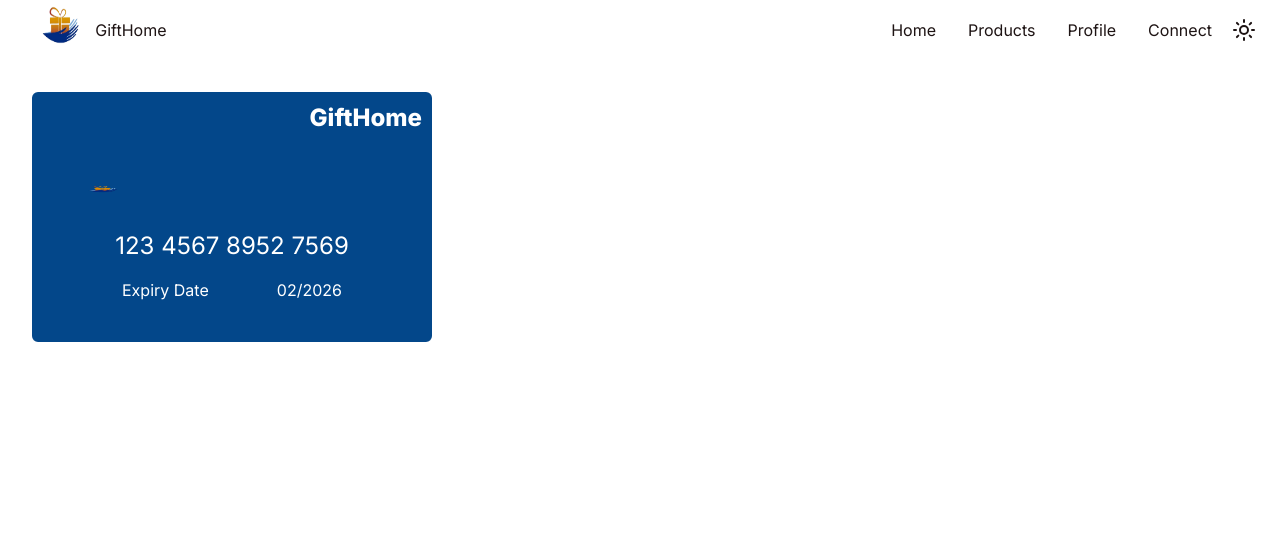
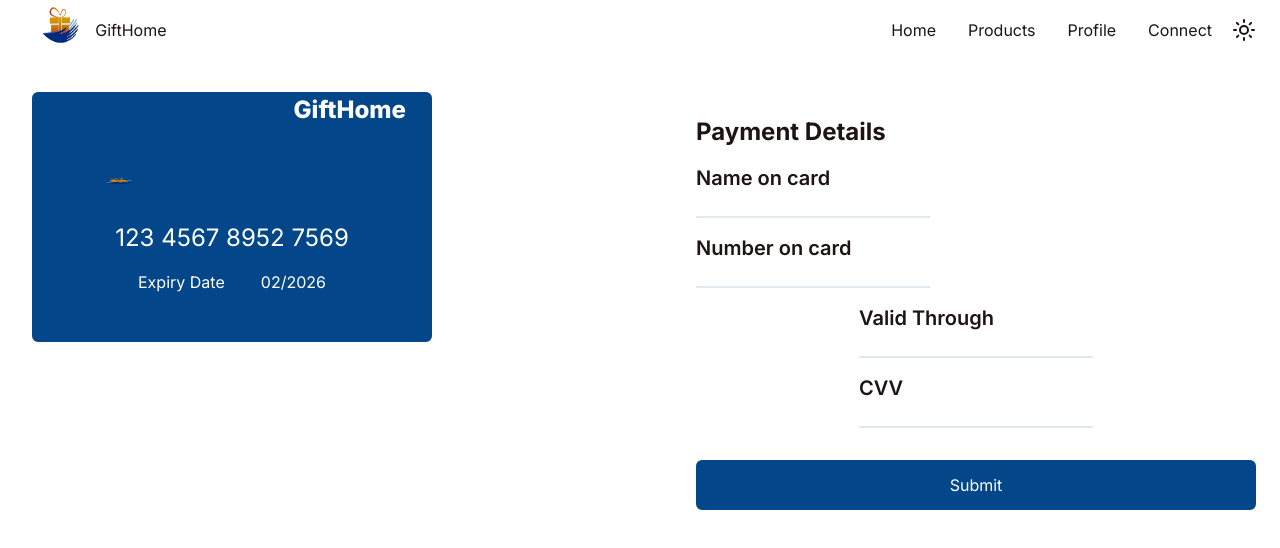
Before and after one commit to Preciousnnebuogor/bookton, a Next.js app: page /profile in a window 1280 px wide. Shown: the top 548 px of the page. Built offline with nearby package versions, Linux system fonts and the light colour scheme.

Commit message:
added the second part for profile page

```diff
--- a/app/profile/page.tsx
+++ b/app/profile/page.tsx
@@ -1,21 +1,56 @@
-import { ImageApp } from "@/lib/appImages";
+import { ImageApp } from "@/lib/appImages"
 
 export default function Profile() {
   return (
-    <div>
-      <div className={"grid grid-cols-1 md:grid-cols-[50%_50%] gap-x-6 p-8"}>
+    <div className={``}>
+      <div className={"grid grid-cols-1 md:grid-cols-[50%_50%] gap-x-8 p-8"}>
         <div
-          className={`bg-[#03478a] rounded-md  p-2 border-[#03478a]
-          border-2 text-white h-[250px] w-[400px]`}
+          className={`bg-[#03478a] rounded-md  px-6 border-[#03478a]
+          border-2 text-white h-[250px] w-[400px] `}
         >
-          <p className={`flex justify-end items-end text-2xl font-extrabold mb-4`}>GiftHome</p>
+          <p
+            className={`flex justify-end items-end text-2xl font-extrabold mb-4`}
+          >
+            GiftHome
+          </p>
 
-            <img src={ImageApp.logo} className={`h-[80px] w-[120px] p-8 mb-0`} />
-            <p className={`flex justify-center items-center text-2xl `}>123 {""} 4567 {""} 8952 {""} 7569</p>
-            <div className={`flex justify-between items-center px-20 mt-4`}>
+          <img src={ImageApp.logo} className={`h-[80px] w-[120px] p-8 mb-0`} />
+          <p className={`flex justify-center items-center text-2xl `}>
+            123 {""} 4567 {""} 8952 {""} 7569
+          </p>
+          <div className={`flex justify-between items-center px-20 mt-4`}>
             <p>Expiry Date </p>
             <p>02/2026</p>
+          </div>
+        </div>
+        <div className={`px-6 mt-6`}>
+          <p className={`text-2xl font-bold pb-4`}>Payment Details</p>
+          <div>
+            <p className={`text-xl font-semibold`}>Name on card</p>
+            <input type="text" className={`border-b-2`} />
+          </div>
+          <div>
+            <p className={`text-xl font-semibold mt-4`}>Number on card</p>
+            <input type="number" className={`border-b-2`} />
+          </div>
+          <div className={`md:flex flex-col justify-between items-center mt-4`}>
+            <div>
+              <p className={`text-xl font-semibold `}>Valid Through</p>
+              <input type="number" className={`border-b-2`} />
             </div>
+            <div>
+              <p className={`text-xl font-semibold mt-4 `}>CVV</p>
+              <input type="number" className={`border-b-2`} />
+            </div>
+          </div>
+          <div className={`flex justify-center items-center`}>
+            <button
+              className={`rounded-md px-8 mt-8  text-white border-[#03478a] bg-[#03478a]
+            border-4 w-full h-[50px]`}
+            >
+              Submit
+            </button>
+          </div>
         </div>
       </div>
     </div>
```
